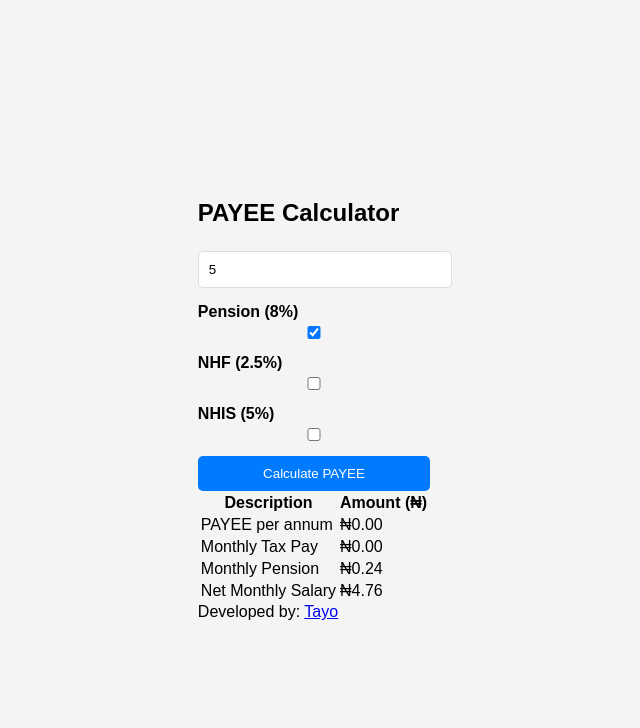
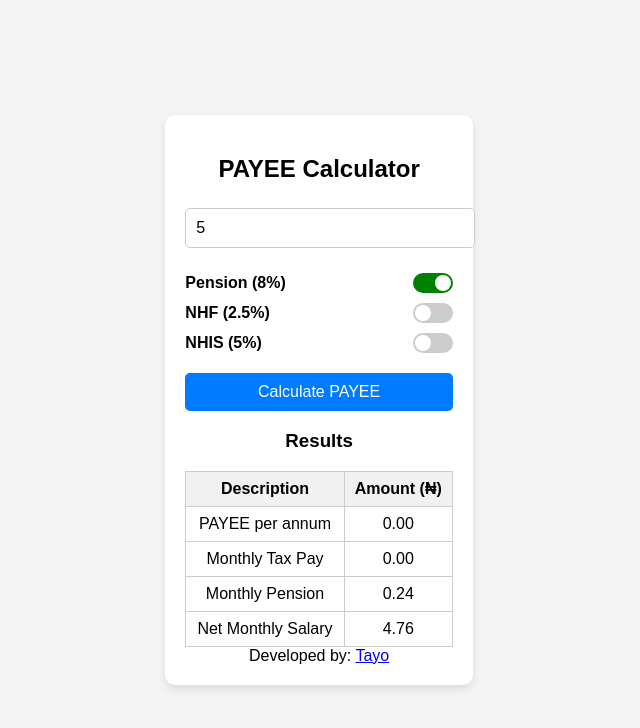
Before and after one commit to Olutayo25/payee-calculator, a React (Create React App) app: page / in a window 1280 px wide. Both pictures are taken after typing "5" into the empty fields and a click on the button "Calculate PAYEE". Shown: the top 728 px of the page, without its empty margins (326-966 px from the left). Built offline with nearby package versions, Linux system fonts and the light colour scheme.

Commit message:
UI Improvements: Reversed better results layout

```diff
--- a/src/PAYEECalculator.js
+++ b/src/PAYEECalculator.js
@@ -11,18 +11,10 @@ const PAYEECalculator = () => {
   const [annualPayee, setAnnualPayee] = useState(null);
   const [monthlyPension, setMonthlyPension] = useState(null);
 
-  const formatCurrency = (amount) => {
-    return amount.toLocaleString("en-NG", {
-      style: "currency",
-      currency: "NGN",
-      minimumFractionDigits: 2,
-    });
-  };
-
   const calculatePAYEE = () => {
     const annualSalary = salary * 12;
 
-    // Deductions (if applicable)
+    // Deductions
     const pensionDeduction = pension ? annualSalary * 0.60 * 0.08 : 0;
     const nhfDeduction = nhf ? annualSalary * 0.60 * 0.025 : 0;
     const nhisDeduction = nhis ? annualSalary * 0.60 * 0.05 : 0;
@@ -30,96 +22,118 @@ const PAYEECalculator = () => {
     const redefinedAnnualPay = annualSalary - totalStatutoryDeductions;
 
     // Tax relief calculation
+    const fixedRelief = 200000;
+    const variableRelief = redefinedAnnualPay * 0.2;
     const minRelief = Math.max(0.01 * redefinedAnnualPay, 200000);
-    const totalRelief = minRelief + redefinedAnnualPay * 0.2 + totalStatutoryDeductions;
+    const totalRelief = minRelief + variableRelief + totalStatutoryDeductions;
 
     // Taxable Income
     let taxableIncome = annualSalary - totalRelief;
     taxableIncome = taxableIncome > 0 ? taxableIncome : 0;
 
-    // PAYEE Tax Calculation using tax brackets
+    // PAYEE Tax Calculation
     let remaining = taxableIncome;
     let tax = 0;
     const taxBrackets = [300000, 300000, 500000, 500000, 1600000, 3200000];
     const rates = [0.07, 0.11, 0.15, 0.19, 0.21, 0.24];
 
+    let amounts = [];
+    let bases = [];
+    let amount = taxableIncome;
+
     for (let i = 0; i < taxBrackets.length; i++) {
-      let taxableAmount = Math.min(remaining, taxBrackets[i]);
-      tax += taxableAmount * rates[i];
-      remaining -= taxableAmount;
-      if (remaining <= 0) break;
+      let newAmount = amount > taxBrackets[i] ? amount - taxBrackets[i] : 0;
+      amounts.push(newAmount);
+      bases.push(amount > taxBrackets[i] ? taxBrackets[i] : amount);
+      amount = newAmount;
+    }
+
+    for (let i = 0; i < bases.length; i++) {
+      tax += bases[i] * rates[i];
+    }
+
+    if (amounts[5] > 3200000) {
+      tax += (amounts[5] - 3200000) * 0.24;
     }
 
     const annualPAYEE = tax;
     const monthlyPAYEE = tax / 12;
-    setAnnualPayee(formatCurrency(annualPAYEE));
-    setPayee(formatCurrency(monthlyPAYEE));
-    setMonthlyPension(formatCurrency(pensionDeduction / 12));
+    setAnnualPayee(annualPAYEE.toFixed(2));
+    setPayee(monthlyPAYEE.toFixed(2));
+    setMonthlyPension((pensionDeduction / 12).toFixed(2));
 
     // Net Salary Calculation
     const netAnnualSalary = annualSalary - (annualPAYEE + totalStatutoryDeductions);
-    setNetSalary(formatCurrency(netAnnualSalary / 12));
+    setNetSalary((netAnnualSalary / 12).toFixed(2));
   };
 
   return (
-    <div className="p-5 max-w-md mx-auto border rounded-lg shadow-lg text-center">
-      <h2 className="text-xl font-bold mb-3">PAYEE Calculator</h2>
+    <div className="container">
+      <h2>PAYEE Calculator</h2>
       <input
         type="number"
         placeholder="Enter Monthly Salary"
         value={salary}
-        onChange={(e) => setSalary(parseFloat(e.target.value) || "")}
-        className="border p-2 w-full mb-3"
+        onChange={(e) => setSalary(e.target.value)}
+        className="input-field"
       />
 
-      <div className="mb-3 flex justify-between items-center">
-        <label>Pension (8%)</label>
-        <input type="checkbox" checked={pension} onChange={() => setPension(!pension)} className="toggle-checkbox"/>
-      </div>
-      <div className="mb-3 flex justify-between items-center">
-        <label>NHF (2.5%)</label>
-        <input type="checkbox" checked={nhf} onChange={() => setNHF(!nhf)} className="toggle-checkbox"/>
-      </div>
-      <div className="mb-3 flex justify-between items-center">
-        <label>NHIS (5%)</label>
-        <input type="checkbox" checked={nhis} onChange={() => setNHIS(!nhis)} className="toggle-checkbox"/>
+      <div className="deductions">
+        <label className="toggle-switch">
+          <span>Pension (8%)</span>
+          <input type="checkbox" checked={pension} onChange={() => setPension(!pension)} />
+          <span className="slider"></span>
+        </label>
+
+        <label className="toggle-switch">
+          <span>NHF (2.5%)</span>
+          <input type="checkbox" checked={nhf} onChange={() => setNHF(!nhf)} />
+          <span className="slider"></span>
+        </label>
+
+        <label className="toggle-switch">
+          <span>NHIS (5%)</span>
+          <input type="checkbox" checked={nhis} onChange={() => setNHIS(!nhis)} />
+          <span className="slider"></span>
+        </label>
       </div>
 
-      <button onClick={calculatePAYEE} className="bg-blue-500 text-white p-2 w-full rounded-lg">Calculate PAYEE</button>
+      <button onClick={calculatePAYEE} className="calculate-btn">Calculate PAYEE</button>
 
       {payee !== null && (
-        <div className="mt-4">
-          <table className="w-full border-collapse border border-gray-300 mt-4 text-left">
+        <div className="results">
+          <h3>Results</h3>
+          <table>
             <thead>
-              <tr className="bg-gray-100">
-                <th className="border p-2">Description</th>
-                <th className="border p-2">Amount (₦)</th>
+              <tr>
+                <th>Description</th>
+                <th>Amount (₦)</th>
               </tr>
             </thead>
             <tbody>
               <tr>
-                <td className="border p-2">PAYEE per annum</td>
-                <td className="border p-2">{annualPayee}</td>
+                <td>PAYEE per annum</td>
+                <td>{annualPayee}</td>
               </tr>
               <tr>
-                <td className="border p-2">Monthly Tax Pay</td>
-                <td className="border p-2">{payee}</td>
+                <td>Monthly Tax Pay</td>
+                <td>{payee}</td>
               </tr>
               <tr>
-                <td className="border p-2">Monthly Pension</td>
-                <td className="border p-2">{monthlyPension}</td>
+                <td>Monthly Pension</td>
+                <td>{monthlyPension}</td>
               </tr>
               <tr>
-                <td className="border p-2">Net Monthly Salary</td>
-                <td className="border p-2">{netSalary}</td>
+                <td>Net Monthly Salary</td>
+                <td>{netSalary}</td>
               </tr>
             </tbody>
           </table>
         </div>
       )}
 
-      <footer className="mt-5 text-gray-600">
-        Developed by: <a href="https://www.linkedin.com/in/tayoasaolu" target="_blank" rel="noopener noreferrer" className="text-blue-500 underline">Tayo</a>
+      <footer className="footer">
+        Developed by: <a href="https://www.linkedin.com/in/tayoasaolu" target="_blank" rel="noopener noreferrer">Tayo</a>
       </footer>
     </div>
   );
```
